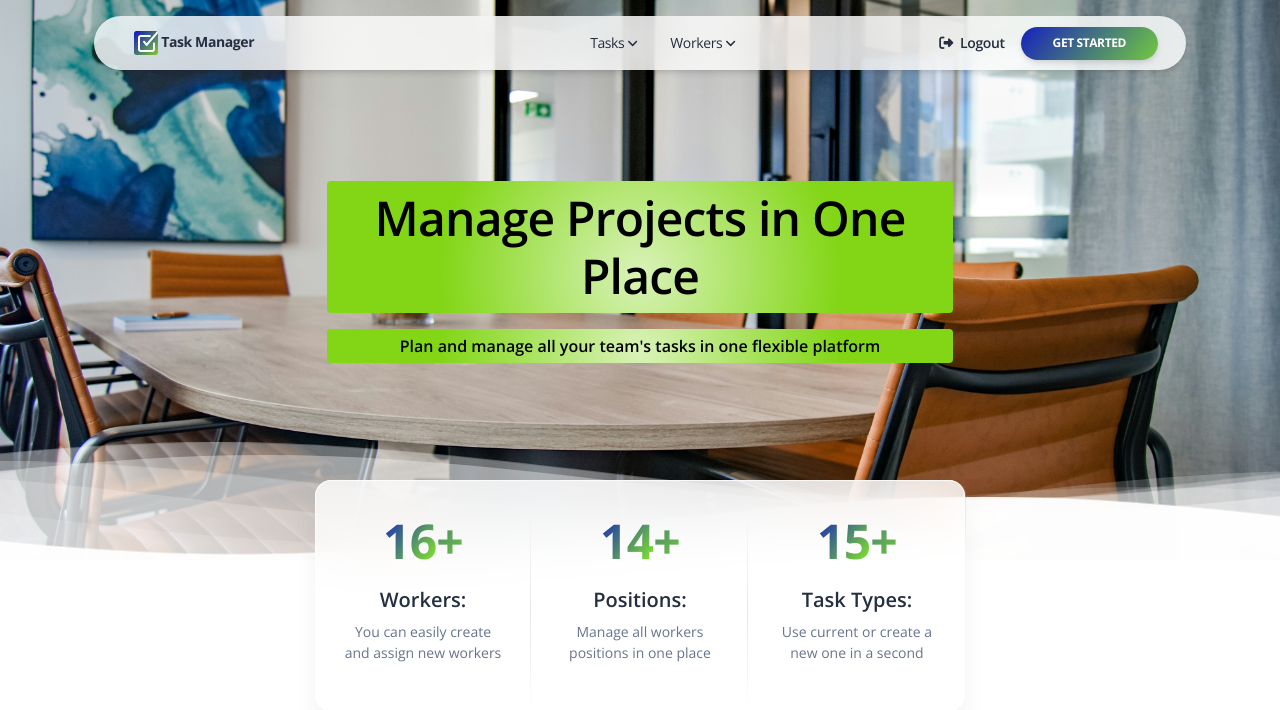
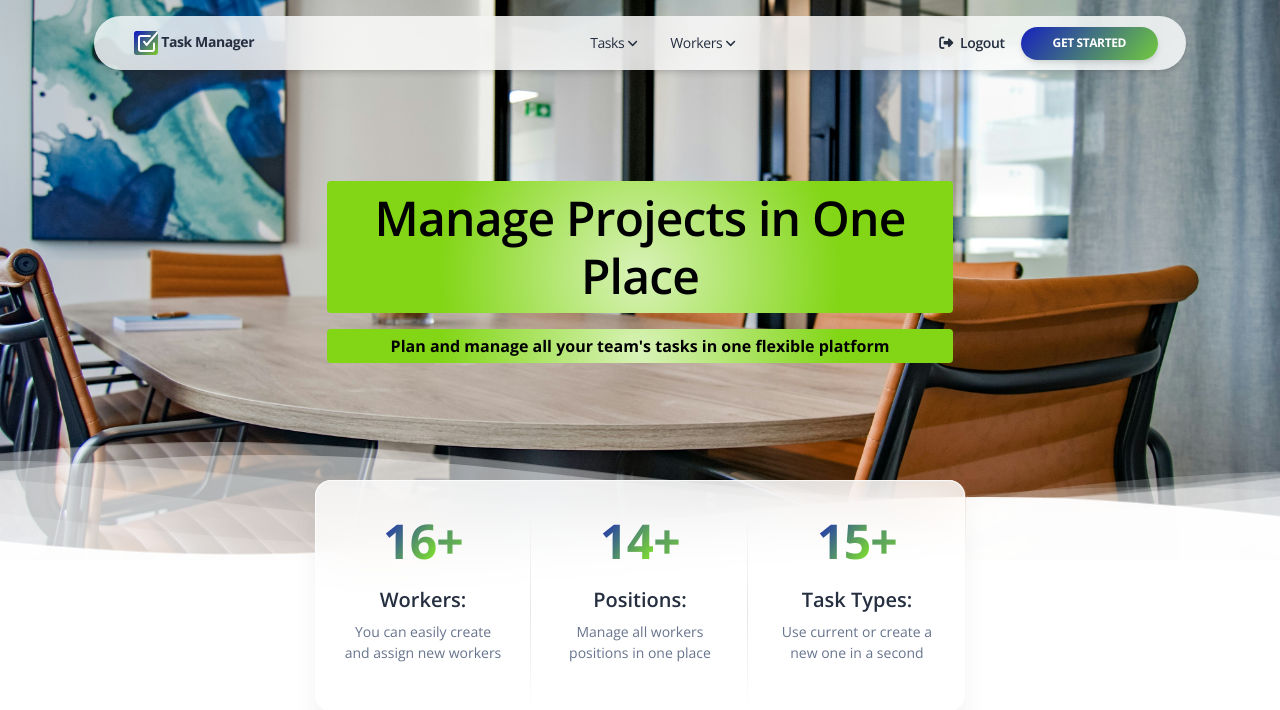
Before and after one commit to ArtemLeo/it-company-task-manager, a Django app: page / in a window 1280 px wide. Shown: the top 710 px of the page. Run offline with Django 5.2, Linux system fonts and the light colour scheme; a user stored in the database is signed in; data comes from the database, SQL or seed files in the repository; some libraries are stand-ins or nearby versions.

Commit message:
changed font in templates/task_manager/index.html

```diff
--- a/templates/task_manager/index.html
+++ b/templates/task_manager/index.html
@@ -16,7 +16,7 @@
         <div class="row">
           <div class="col-lg-7 text-center mx-auto">
             <h1 class="fw-bold text-black-100 p-2 bg-gradient-faded-success-vertical bg-body rounded">Manage Projects in One Place</h1>
-            <p class="fw-bold text-black-100  p-1 bg-gradient-faded-success-vertical mt-3 bg-body rounded">
+            <p class="fw-bolder text-black-100  p-1 bg-gradient-faded-success-vertical mt-3 bg-body rounded">
               Plan and manage all your team's tasks in one flexible platform
             </p>
           </div>
```
